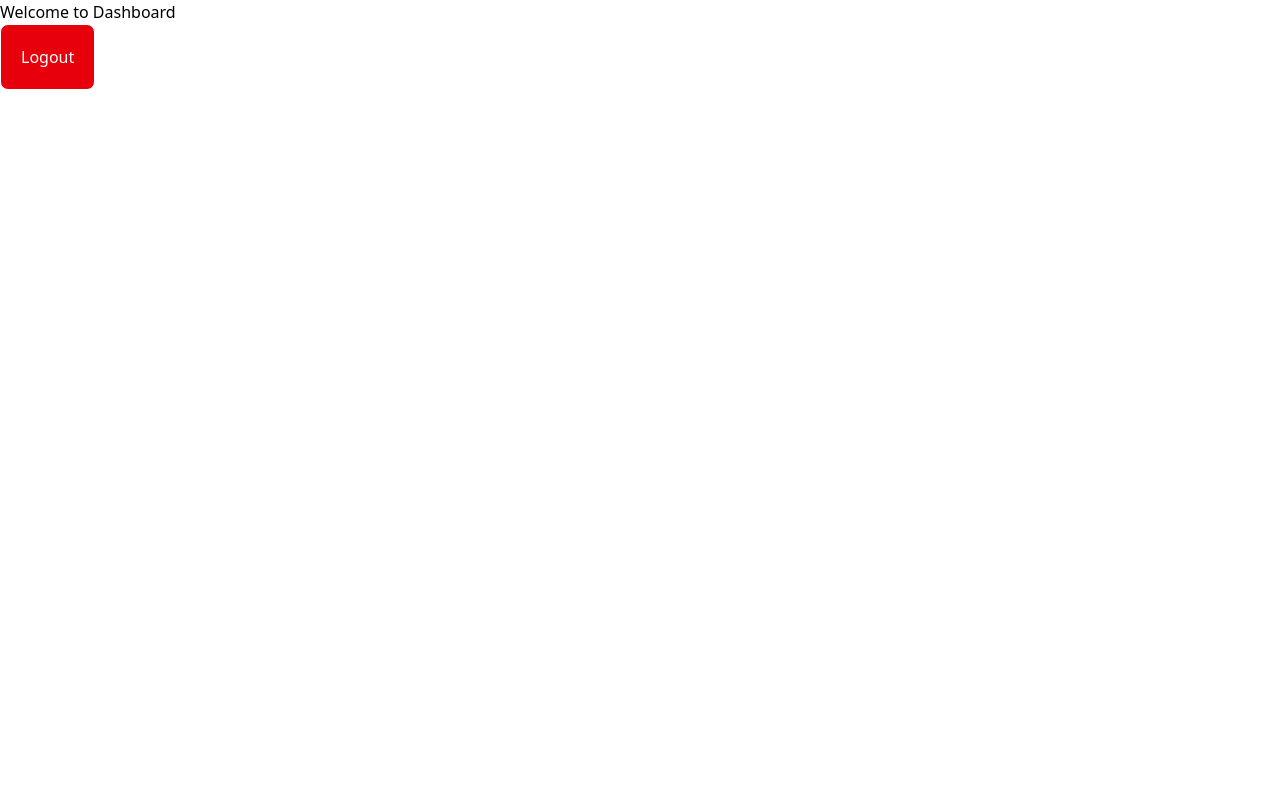
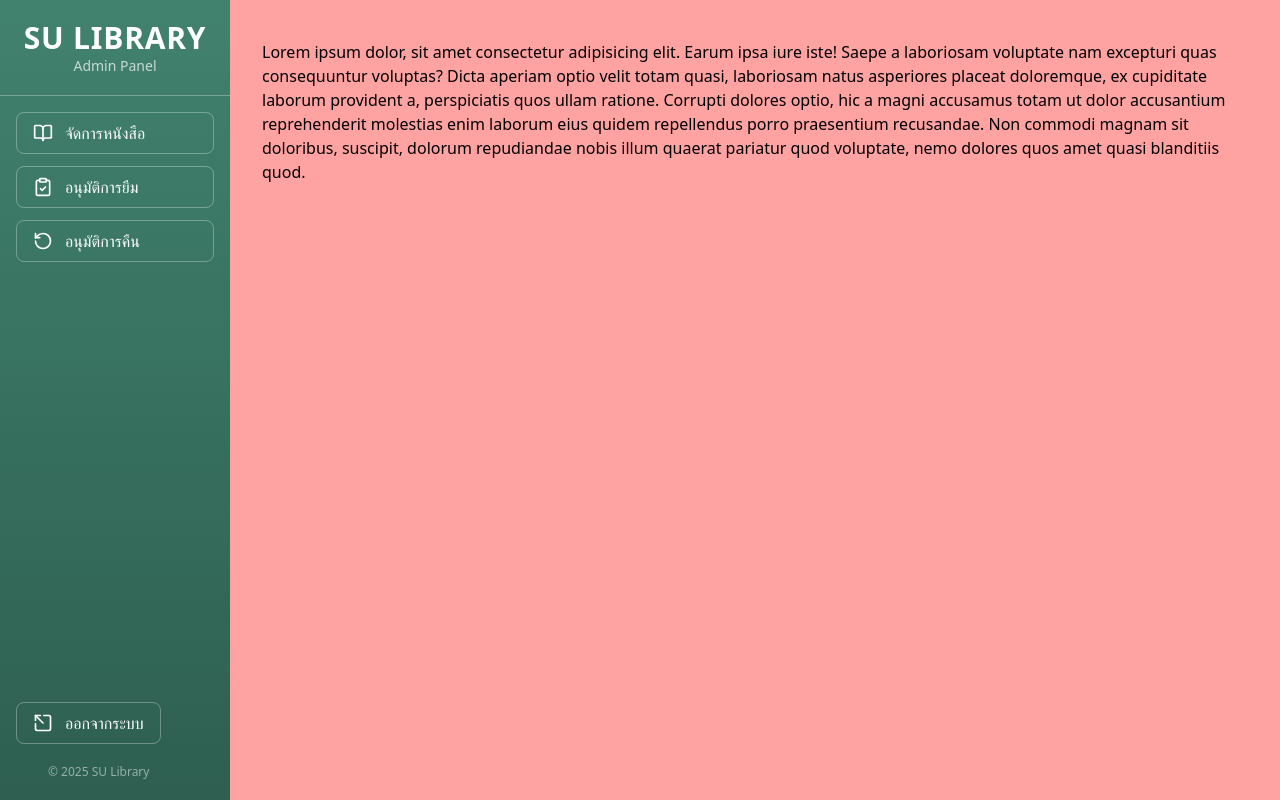
Before and after one commit to saengthongdee/project-ws-books, a React (Vite) app in the folder frontend/: page /dashboard in a window 1280 px wide. Built offline with nearby package versions, Linux system fonts and the light colour scheme; sample sign-in values are in the browser's storage.

Commit message:
dashboard

```diff
--- a/frontend/package.json
+++ b/frontend/package.json
@@ -14,6 +14,7 @@
     "axios": "^1.12.2",
     "dompurify": "^3.2.7",
     "gsap": "^3.13.0",
+    "lucide-react": "^0.546.0",
     "react": "^19.1.1",
     "react-dom": "^19.1.1",
     "react-router-dom": "^7.9.4",
--- a/frontend/src/components/nav.jsx
+++ b/frontend/src/components/nav.jsx
@@ -1,11 +1,72 @@
-import React from 'react'
+import React, { useState } from "react";
+import { useNavigate } from "react-router-dom";
+import {
+  BookOpen,
+  ClipboardCheck,
+  RotateCcw,
+  SquareArrowOutUpLeft,
+} from "lucide-react";
 
-function nav() {
+export default function Nav() {
+  const [active, setActive] = useState("manager");
+  const navigate = useNavigate();
+
+  const user = JSON.parse(localStorage.getItem("user"));
+
+  const handleClick = () => {
+    console.log(active);
+  };
+
+  const handleLogout = () => {
+    localStorage.removeItem("user");
+    navigate("/login");
+  };
+
   return (
-    <div>
+    <nav className="w-[15vw] min-w-[230px] h-screen bg-gradient-to-b from-[#41826e] to-[#2e5f50] shadow-lg flex flex-col">
+      <div className="w-full h-24 border-b border-white/30 flex flex-col justify-center items-center">
+        <h1 className="text-white font-bold text-3xl tracking-wide uppercase">
+          SU Library
+        </h1>
+        <p className="text-white/70 text-sm mt-1">Admin Panel</p>
+      </div>
 
-    </div>
-  )
+      <div className="flex flex-col gap-3 p-4 mt-4">
+        <button
+          onClick={() => setActive("manager")}
+          className="flex items-center gap-3 px-4 py-2 border border-white/30 rounded-lg text-white hover:bg-white/20 hover:border-white/60 transition-all duration-200"
+        >
+          <BookOpen className="w-5 h-5" />
+          <span>จัดการหนังสือ</span>
+        </button>
+
+        <button
+          onClick={() => setActive("Approval")}
+          className="flex items-center gap-3 px-4 py-2 border border-white/30 rounded-lg text-white hover:bg-white/20 hover:border-white/60 transition-all duration-200"
+        >
+          <ClipboardCheck className="w-5 h-5" />
+          <span>อนุมัติการยืม</span>
+        </button>
+
+        <button
+          onClick={() => setActive("return")}
+          className="flex items-center gap-3 px-4 py-2 border border-white/30 rounded-lg text-white hover:bg-white/20 hover:border-white/60 transition-all duration-200"
+        >
+          <RotateCcw className="w-5 h-5" />
+          <span>อนุมัติการคืน</span>
+        </button>
+      </div>
+
+      <div className="flex flex-col gap-3 p-4 mt-4 absolute bottom-10">
+        <button onClick={handleLogout} className="flex items-center gap-3 px-4 py-2 border border-white/30 rounded-lg text-white hover:bg-white/20 hover:border-white/60 transition-all duration-200">
+          <SquareArrowOutUpLeft className="w-5 h-5" />
+          <span>ออกจากระบบ</span>
+        </button>
+      </div>
+
+      <div className="mt-auto mb-6 absolute bottom-5 left-12   text-center text-white/50 text-xs">
+        © 2025 SU Library
+      </div>
+    </nav>
+  );
 }
-
-export default nav
--- a/frontend/src/page/admin/dashbord.jsx
+++ b/frontend/src/page/admin/dashbord.jsx
@@ -1,26 +1,37 @@
-import React from 'react';
-import { useNavigate } from 'react-router-dom';
+import React, { useEffect } from "react";
+import { useNavigate } from "react-router-dom";
+import Nav from "../../components/nav";
 
 function Dashboard() {
 
   const navigate = useNavigate();
 
-  const user = JSON.parse(localStorage.getItem('user'));
+  const user = JSON.parse(localStorage.getItem("user"));
 
-  const handleLogout = () => {
-
-    localStorage.removeItem('user');
-    navigate('/login');
-  }
+  useEffect(() => {
+    if(!user) {
+      navigate("/login");
+    }
+  });
 
   return (
-    <div>
-      <h1>Welcome to Dashboard</h1>
-      <button onClick={handleLogout} className='border p-5 bg-red-600 text-white rounded-lg'>
-        Logout
-      </button>
+    <div className="w-screen h-screen bg-amber-200 flex justify-center items-center">
+      <Nav />
+      <div className="w-[85vw] h-screen bg-red-300 px-8 py-10">
+        Lorem ipsum dolor, sit amet consectetur adipisicing elit. Earum ipsa
+        iure iste! Saepe a laboriosam voluptate nam excepturi quas consequuntur
+        voluptas? Dicta aperiam optio velit totam quasi, laboriosam natus
+        asperiores placeat doloremque, ex cupiditate laborum provident a,
+        perspiciatis quos ullam ratione. Corrupti dolores optio, hic a magni
+        accusamus totam ut dolor accusantium reprehenderit molestias enim
+        laborum eius quidem repellendus porro praesentium recusandae. Non
+        commodi magnam sit doloribus, suscipit, dolorum repudiandae nobis illum
+        quaerat pariatur quod voluptate, nemo dolores quos amet quasi blanditiis
+
+        quod.
+      </div>
     </div>
-  )
+  );
 }
 
 export default Dashboard;
--- a/frontend/src/page/login.jsx
+++ b/frontend/src/page/login.jsx
@@ -12,26 +12,32 @@ function Login() {
 
   useEffect(() => {
 
-    const user = JSON.parse(localStorage.getItem('user'));
+    let user = null;
+
+    try {
+      const storedUser = localStorage.getItem("user");
+
+      if (storedUser && storedUser !== "undefined") {
+        user = JSON.parse(storedUser);
+      }
+    } catch (err) {
+      localStorage.removeItem("user");
+    }
 
     if (user) {
-
       if (user.role === 'admin') {
         navigate('/dashboard');
       } else {
         navigate('/home');
       }
     }
-
   }, [navigate]);
 
   const handleSubmit = async (e) => {
-
     e.preventDefault();
     setError('');
 
     if (!username?.trim() || !password?.trim()) return;
-
     setLoading(true);
 
     try {
@@ -41,14 +47,12 @@ function Login() {
       });
 
       if (response.data.token) {
-
         localStorage.setItem('token', response.data.token);
 
         if (response.data.user) {
-
           localStorage.setItem('user', JSON.stringify(response.data.user));
 
-          const user = JSON.parse(localStorage.getItem('user'));
+          const user = response.data.user;
 
           if (user?.role === 'admin') {
             navigate('/dashboard');
@@ -60,13 +64,13 @@ function Login() {
 
     } catch (error) {
       console.error('Login error:', error);
-      setError('username หรือ password ไม่ถุกต้อง');
-      setLoading(false)
+      setError('username หรือ password ไม่ถูกต้อง');
+    } finally {
+      setLoading(false);
     }
-  }
+  };
 
   return (
-    <div>
     <div className='w-screen h-screen flex justify-center items-center'>
       <div className='w-100 h-[90%]'>
         <div className='h-[30%] flex justify-center items-center'>
@@ -76,8 +80,11 @@ function Login() {
             alt="logo"
           />
         </div>
+
         <h1 className='uppercase text-5xl text-center py-2 text-[#41826e] font-bold'>su-net</h1>
-          <h2 className='h-10 flex justify-center text-lg items-center text-black/30 font-semibold'>Single Sign On (SSO)</h2>
+        <h2 className='h-10 flex justify-center text-lg items-center text-black/30 font-semibold'>
+          Single Sign On (SSO)
+        </h2>
 
         {error && (
           <div className='bg-red-100 border border-red-400 text-red-700 px-4 py-3 rounded-lg mx-auto max-w-md mb-4 text-center'>
@@ -117,8 +124,7 @@ function Login() {
         <h5 className='text-xs text-black/40 text-center'>Bureau of Digital Technology, Silpakorn University</h5>
       </div>
     </div>
-    </div>
   )
 }
 
-export default Login
+export default Login;
```
Also changed, not shown: 1 other file (tests, documents, lock files or other folders). Lines whose indentation alone changed are shown as unchanged.
